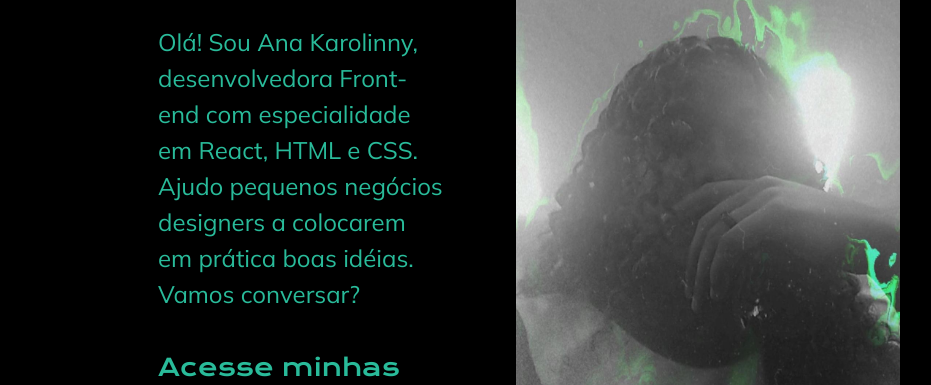
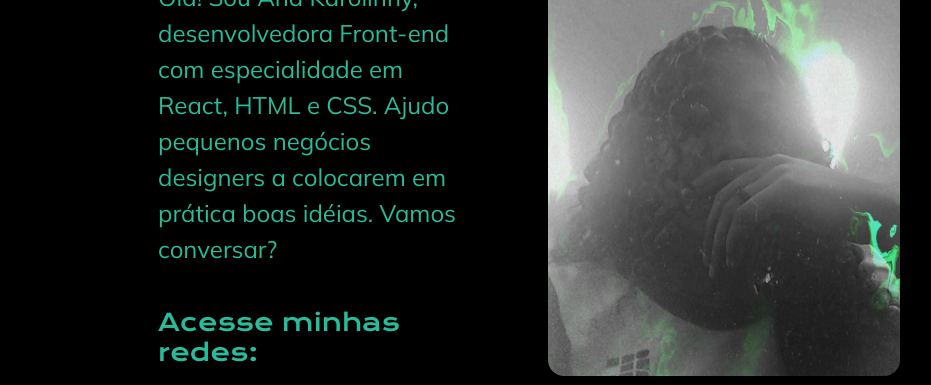
Before and after one commit to Ana224445/responsividade, a plain HTML site: page index.html in a window 1280 px wide. Shown: the part 529-914 px from the top of the page, without its empty margins (162-1093 px from the left). Drawn offline with nearby package versions, Linux system fonts and the light colour scheme.

Commit message:
Update style.css

```diff
--- a/style.css
+++ b/style.css
@@ -65,7 +65,7 @@
 }
 
 .apresentacao_conteudo {
-    width: 45%;
+    width: 50%;
     display: flex;
     flex-direction: column;
     gap: 40px;
@@ -120,7 +120,7 @@
 
 .apresentacao_imagem {
     margin-left: 70px;
-    width: 60%;
+    width: 55%;
     border-radius: 16px;
 }
 
```
